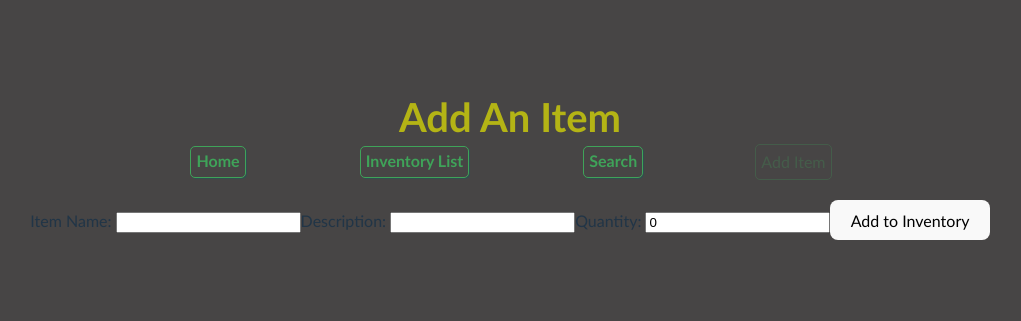
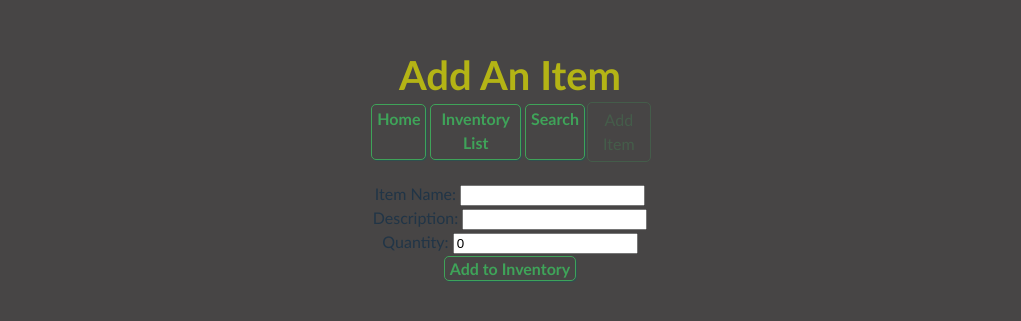
Before and after one commit to elagan6461/inventory_management_repo, a React (Vite) app in the folder client/: page /addItem in a window 1280 px wide. Shown: the part 235-556 px from the top of the page, without its empty margins (130-1151 px from the left). Built offline with nearby package versions, Linux system fonts and the light colour scheme; no server answers.

Commit message:
centers form data

```diff
--- a/client/components/addItem.jsx
+++ b/client/components/addItem.jsx
@@ -1,14 +1,14 @@
-import React, {useState} from 'react'
+import React, { useState } from 'react'
 import axios from 'axios'
-import {Link} from 'react-router-dom'
+import { Link } from 'react-router-dom'
 
 const AddItem = (props) => {
-    const {inventory, setInventory} = props;
+    const { inventory, setInventory } = props;
     const [title, setTitle] = useState('');
     const [description, setDescription] = useState('');
     const [quantity, setQuantity] = useState(0);
 
-    const createNewItem = (e) =>{
+    const createNewItem = (e) => {
         e.preventDefault();
 
         const newItem = {
@@ -20,46 +20,50 @@ const AddItem = (props) => {
         console.log('newItem = ', newItem)
 
         axios.post('http://localhost:8000/api/createItem', newItem)
-            .then(res => {setInventory([...inventory, res.data]);
+            .then(res => {
+                setInventory([...inventory, res.data]);
                 setTitle('');
                 setDescription('');
                 setQuantity(0);
             })
-            .catch(err => {console.log('newstore createstore err: ', err)})
+            .catch(err => { console.log('newstore createstore err: ', err) })
     }
 
-    return(
+    return (
         <>
             <h1>Add An Item</h1>
             <nav>
-            <Link to={'/home'}className='look_like_a_button'>Home</Link>
-            <Link to={'/inventoryList'}className='look_like_a_button'>Inventory List</Link>
-            <Link to={'/searchInventory'}className='look_like_a_button'>Search</Link>
+                <Link to={'/home'} className='look_like_a_button'>Home</Link>
+                <Link to={'/inventoryList'} className='look_like_a_button'>Inventory List</Link>
+                <Link to={'/searchInventory'} className='look_like_a_button'>Search</Link>
                 {/* disabled link needs CSS to be visually obvious that it is disabled -- **FIX BEFORE SUBMIT** */}
                 <Link to={'/addItem'} disabled className='disabled_button'>Add Item</Link>
             </nav>
 
             <form onSubmit={createNewItem}>
+                <div>
                     <label htmlFor="title">Item Name: </label>
                     <input type='text'
-                    onChange = {(e) => setTitle(e.target.value)}
-                    value = {title}/>
-
+                        onChange={(e) => setTitle(e.target.value)}
+                        value={title} />
+                </div>
+                <div>
                     <label htmlFor="description">Description: </label>
                     <input type='textarea'
                         cols="20"
                         rows="50"
-                    onChange = {(e) => setDescription(e.target.value)}
-                    value = {description}/>
-
+                        onChange={(e) => setDescription(e.target.value)}
+                        value={description} />
+                </div>
+                <div>
                     <label htmlFor="quantity">Quantity: </label>
                     <input type='number'
                     min="0"
                     step="1"
-                    onChange = {(e) => setQuantity(e.target.value)}
-                    value = {quantity}/>
-
-            <button>Add to Inventory</button>
+                    onChange={(e) => setQuantity(e.target.value)}
+                    value={quantity} />
+                </div>
+                <button className='look_like_a_button'>Add to Inventory</button>
             </form>
         </>
     )
```
Also changed, not shown: 1 other file (tests, documents, lock files or other folders). Lines whose indentation alone changed are shown as unchanged.
